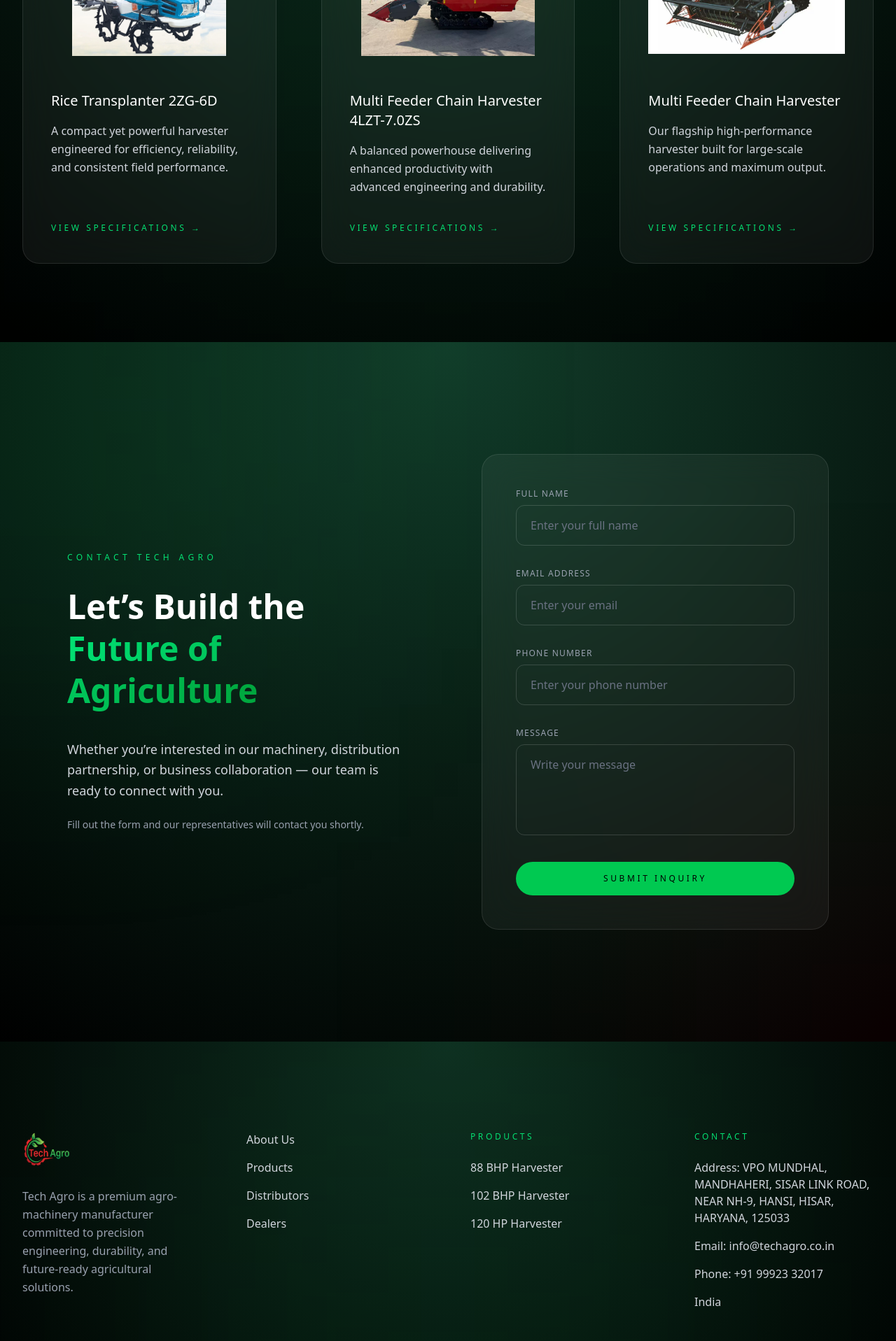
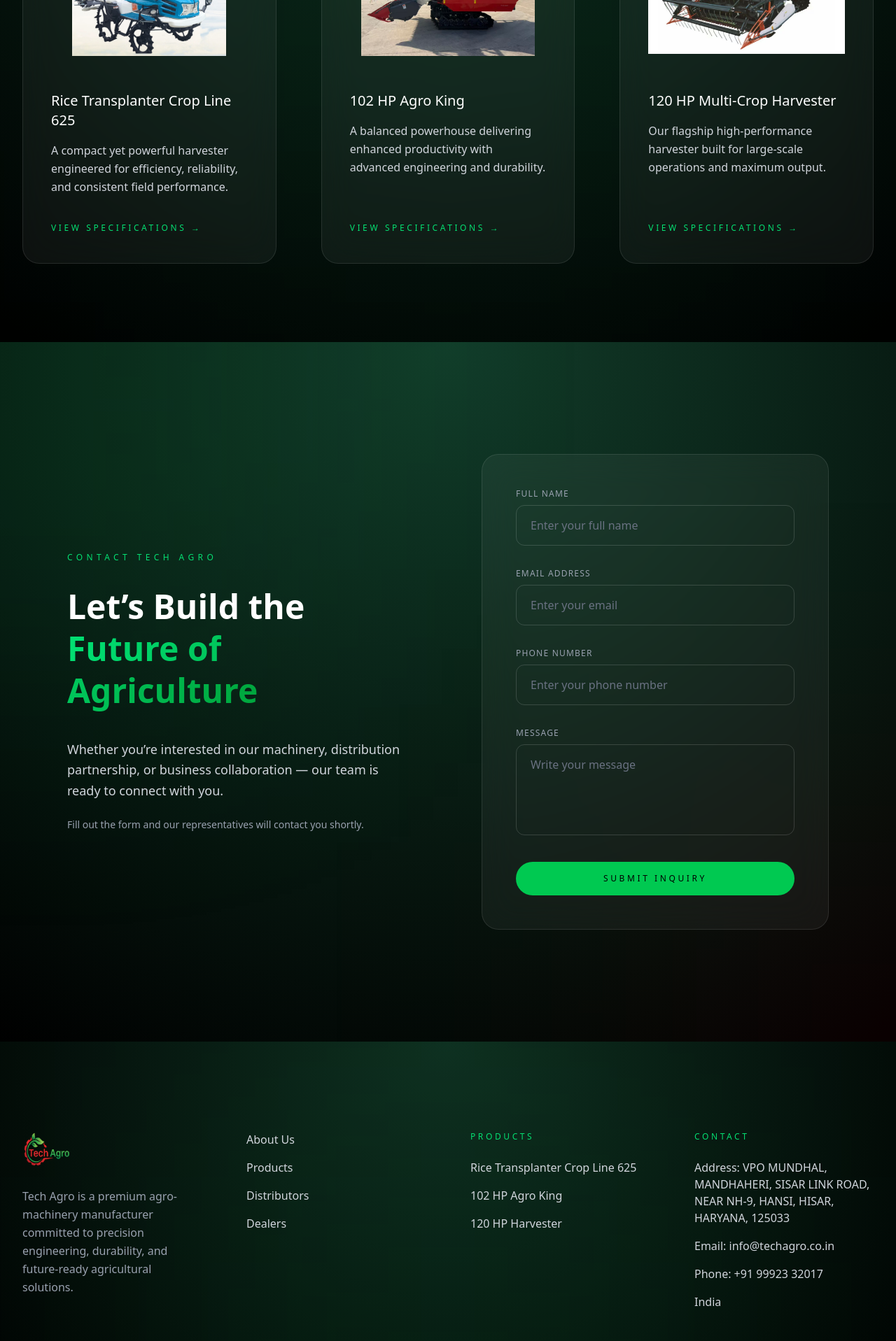
Before and after one commit to Harsimran12003/TechAgro, a React (Vite) app in the folder frontend/: page / in a window 1280 px wide. Shown: the part 3297-5214 px from the top of the page at 70% size. Built offline with nearby package versions, Linux system fonts and the light colour scheme.

Commit message:
added changes

```diff
--- a/frontend/src/components/Footer.jsx
+++ b/frontend/src/components/Footer.jsx
@@ -68,13 +68,13 @@
 
               <li>
                 <Link to="/products?model=88bhp" className="hover:text-white transition">
-                  88 BHP Harvester
+                  Rice Transplanter Crop Line 625
                 </Link>
               </li>
 
               <li>
                 <Link to="/products?model=102bhp" className="hover:text-white transition">
-                  102 BHP Harvester
+                  102 HP Agro King
                 </Link>
               </li>
 
--- a/frontend/src/components/Products.jsx
+++ b/frontend/src/components/Products.jsx
@@ -3,21 +3,21 @@
 
 const products = [
   {
-    title: "Rice Transplanter 2ZG-6D",
+    title: "Rice Transplanter Crop Line 625",
     power: "24.2 BHP",
     description:
       "A compact yet powerful harvester engineered for efficiency, reliability, and consistent field performance.",
     image: "./rice-1.png",
   },
   {
-    title: "Multi Feeder Chain Harvester 4LZT-7.0ZS",
+    title: "102 HP Agro King",
     power: "102 BHP",
     description:
       "A balanced powerhouse delivering enhanced productivity with advanced engineering and durability.",
     image: "./harvester-102-1.png",
   },
   {
-    title: "Multi Feeder Chain Harvester",
+    title: "120 HP Multi-Crop Harvester",
     power: "120 HP",
     description:
       "Our flagship high-performance harvester built for large-scale operations and maximum output.",
--- a/frontend/src/pages/ViewDistributors.jsx
+++ b/frontend/src/pages/ViewDistributors.jsx
@@ -55,6 +55,7 @@
                   <th className="px-6 py-4">Name</th>
 
                   <th className="px-6 py-4">Email</th>
+                  <th className="px-6 py-4">Phone</th>
 
                   <th className="px-6 py-4">Status</th>
 
@@ -77,6 +78,7 @@
                     {/* Email */}
 
                     <td className="px-6 py-5 text-gray-300">{d.email}</td>
+                    <td className="px-6 py-5 text-gray-300">{d.phone}</td>
 
                     {/* Status */}
 
```
Also changed, not shown: 1 other file (tests, documents, lock files or other folders).
